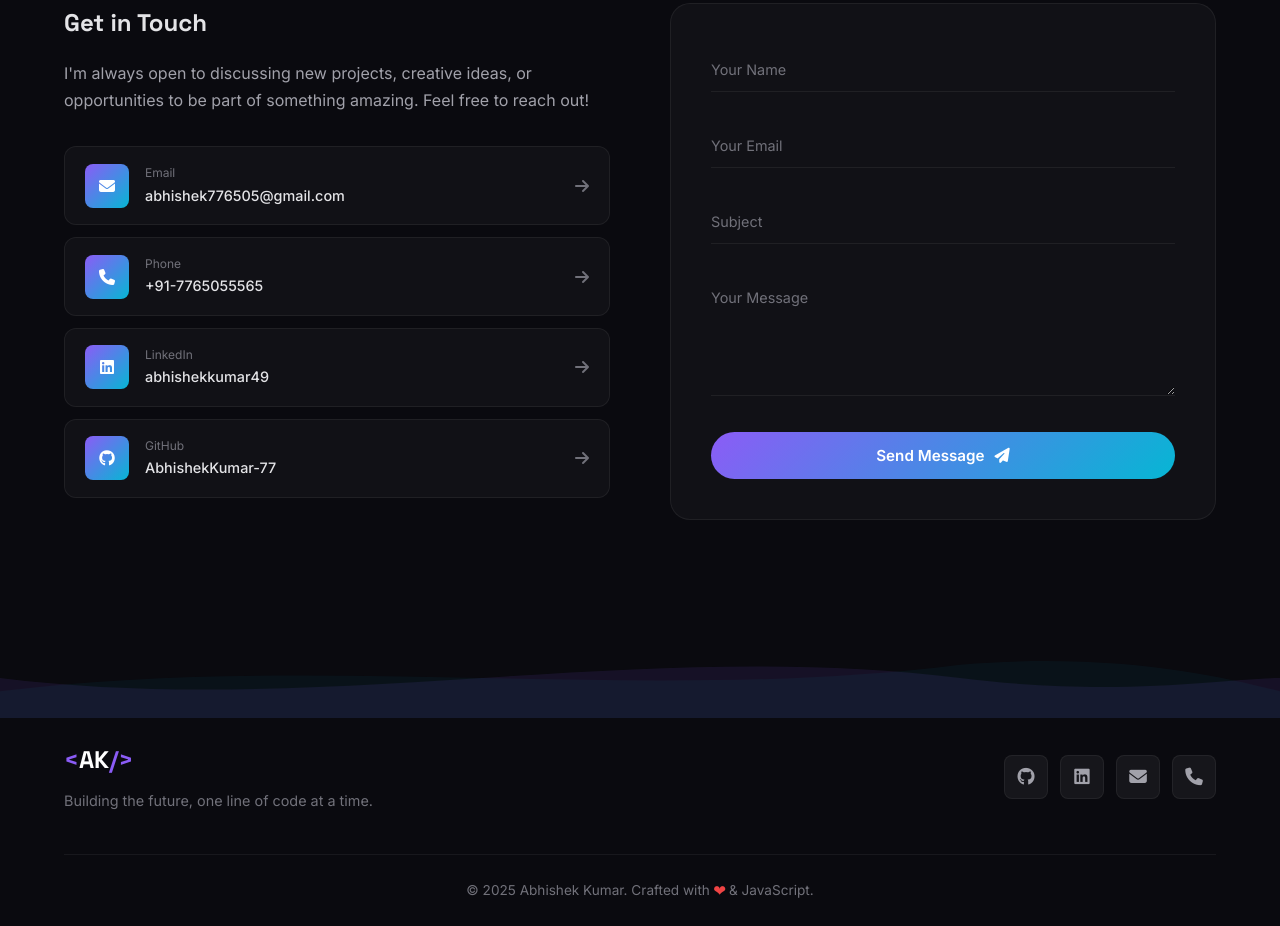
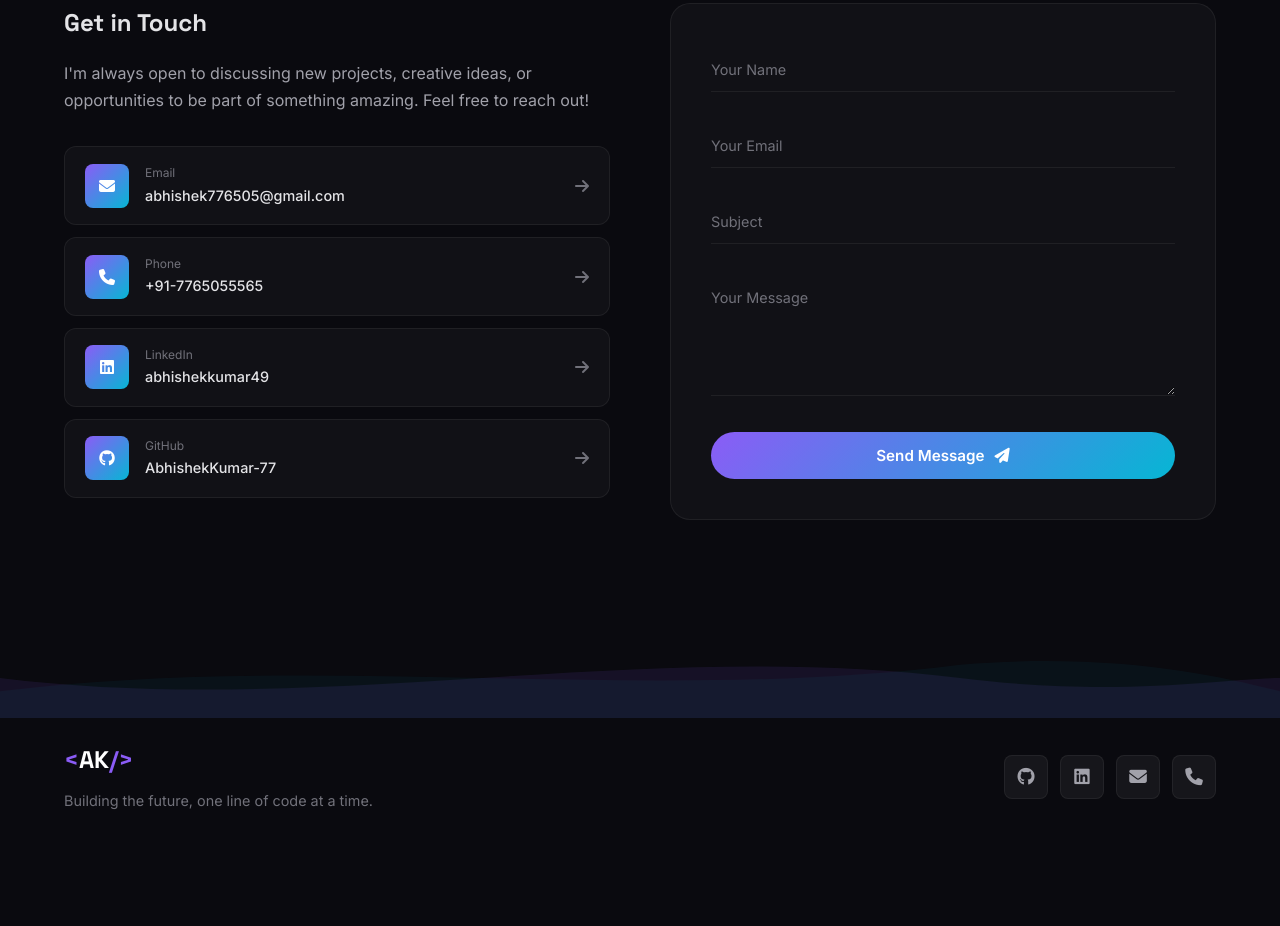
Before and after one commit to AbhishekKumar-77/portfolio, a plain HTML site: page index.html in a window 1280 px wide. Shown: the part 7598-8524 px from the top of the page. After the commit the page ends 8452 px from the top, so only its background shows below. Drawn offline with Linux system fonts and the light colour scheme.

Commit message:
Remove footer copyright text

```diff
--- a/index.html
+++ b/index.html
@@ -811,9 +811,8 @@
                     </a>
                 </div>
             </div>
-            <div class="footer-bottom">
-                <p>&copy; 2025 Abhishek Kumar. Crafted with <span class="heart">❤</span> & JavaScript.</p>
-            </div>
+
+
         </div>
     </footer>
 
```
